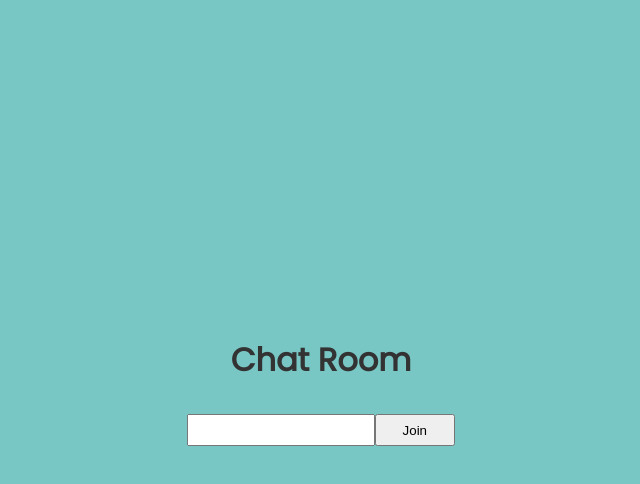
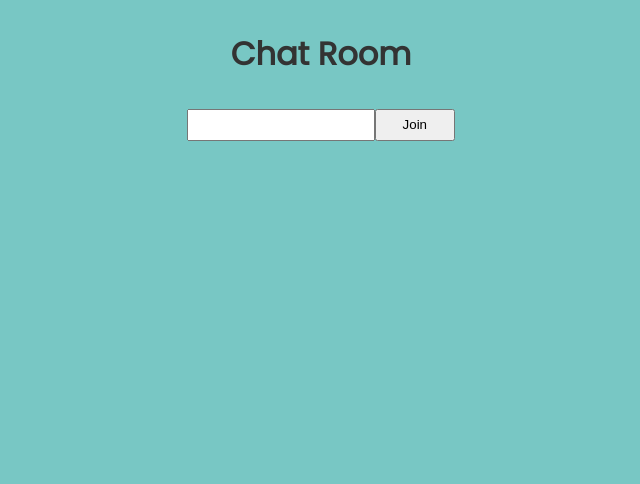
Before and after one commit to mayank-caizin/chat-room-angular, an Angular app: page / in a window 1280 px wide. Shown: the top 484 px of the page, without its empty margins (319-959 px from the left). Built offline with nearby package versions, Linux system fonts and the light colour scheme.

Commit message:
code cleaning

```diff
--- a/src/app/app.component.css
+++ b/src/app/app.component.css
@@ -1,13 +1,8 @@
 .container {
-  /* position: relative;
-  top: 50%;
-  transform: translateY(-50%); */
-  height: 100%;
   display: flex;
   flex-direction: column;
   justify-content: center;
   align-items: center;
-  background-color: #78c7c4;
 }
 
 h1 {
@@ -37,4 +32,5 @@ h1 {
 .chat-container {
   display: flex;
   flex-wrap: wrap;
+  justify-content: center;
 }
--- a/src/app/app.component.html
+++ b/src/app/app.component.html
@@ -9,6 +9,5 @@
     <div *ngFor="let user of users" trackBy="trackUser">
       <cr-chatbox [user]="user" (leave)="removeChat($event)"></cr-chatbox>
     </div>
-    <!-- <ng-container #chatContainer></ng-container> -->
   </div>
 </div>
--- a/src/app/chats/chatbox/chatbox.component.css
+++ b/src/app/chats/chatbox/chatbox.component.css
@@ -1,8 +1,6 @@
 .user-chat-box {
   width: 300px;
   height: 350px;
-  /* border: 1px solid black; */
-  /* padding: 1rem; */
   margin: 1rem;
   background-color: white;
   border-radius: 15px;
@@ -13,7 +11,6 @@
 
 .chat-header {
   display: flex;
-  /* border: 1px solid black; */
   padding: 5px;
   justify-content: space-between;
 }
@@ -38,7 +35,6 @@
   justify-content: end;
   overflow: auto;
   background-color: #e5f3f6;
-  /* border: 1px solid white; */
 }
 
 .chat-messages-list > div {
--- a/src/app/chats/chatbox/chatbox.component.html
+++ b/src/app/chats/chatbox/chatbox.component.html
@@ -8,7 +8,6 @@
     <div *ngFor="let message of myMessages">
       <cr-message [message]="message" [receiver]="user.name"></cr-message>
     </div>
-    <!-- <ng-container #messageContainer></ng-container> -->
   </div>
 
   <div class="message-input-container">
--- a/src/styles.css
+++ b/src/styles.css
@@ -17,10 +17,5 @@ body {
   font-weight: 400;
   line-height: 1.4;
   color: #333;
-
-  /* background-image: linear-gradient(
-    -115deg,
-    rgba(58, 58, 158, 0.8),
-    rgba(136, 136, 206, 0.7)
-  ); */
+  background-color: #78c7c4;
 }
```
Also changed, not shown: src/app/app.component.ts (+0 -8 lines), src/app/chats/chatbox/chatbox.component.ts (+0 -11 lines), src/app/chats/messages/message.component.html (+0 -12 lines).
